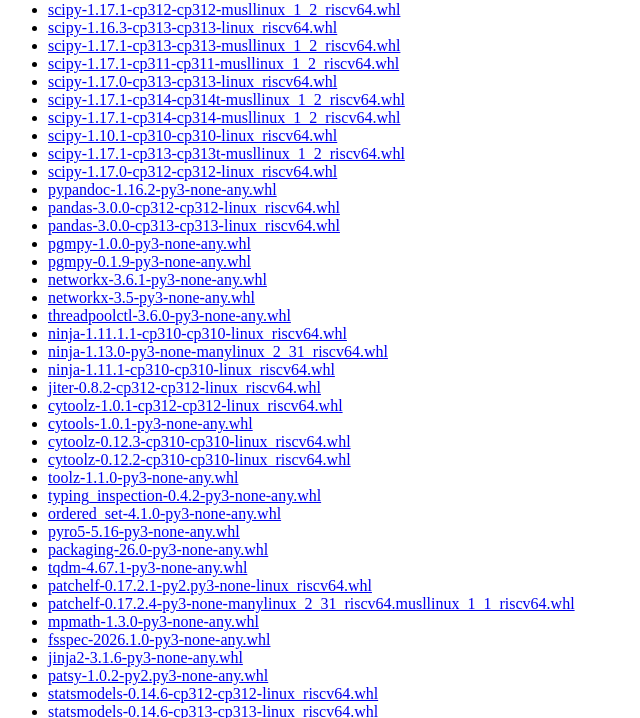
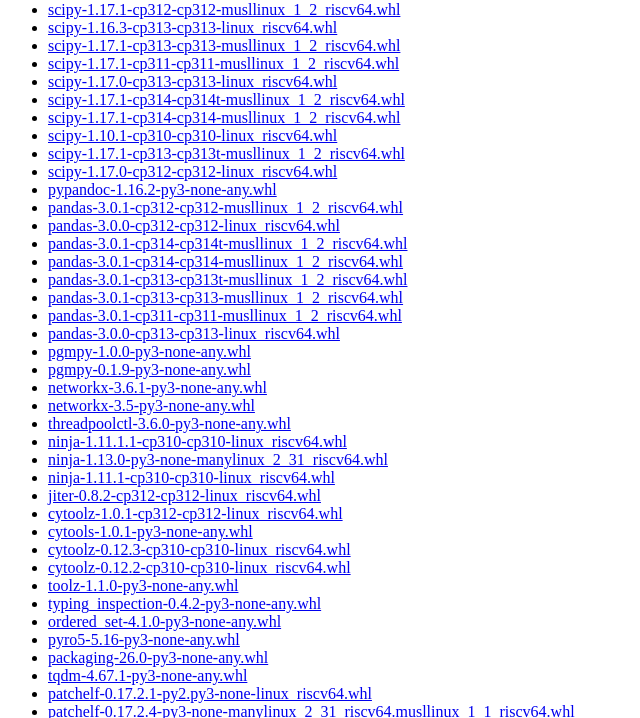
Before and after one commit to prototyp3-dev/pip-wheels-riscv, a plain HTML site: page wheels/index.html in a window 1280 px wide. Shown: the part 79-797 px from the top of the page, without its empty margins (0-640 px from the left). Drawn offline with Linux system fonts and the light colour scheme.

Commit message:
feat: pandas 3.0.1

```diff
--- a/wheels/index.html
+++ b/wheels/index.html
@@ -18,7 +18,13 @@
       <li><a href="https://github.com/prototyp3-dev/pip-wheels-riscv/raw/refs/heads/main/wheels/scipy/scipy-1.17.1-cp313-cp313t-musllinux_1_2_riscv64.whl">scipy-1.17.1-cp313-cp313t-musllinux_1_2_riscv64.whl</a></li>
       <li><a href="https://github.com/prototyp3-dev/pip-wheels-riscv/raw/refs/heads/main/wheels/scipy/scipy-1.17.0-cp312-cp312-linux_riscv64.whl">scipy-1.17.0-cp312-cp312-linux_riscv64.whl</a></li>
       <li><a href="https://github.com/prototyp3-dev/pip-wheels-riscv/raw/refs/heads/main/wheels/pypandoc/pypandoc-1.16.2-py3-none-any.whl">pypandoc-1.16.2-py3-none-any.whl</a></li>
+      <li><a href="https://github.com/prototyp3-dev/pip-wheels-riscv/raw/refs/heads/main/wheels/pandas/pandas-3.0.1-cp312-cp312-musllinux_1_2_riscv64.whl">pandas-3.0.1-cp312-cp312-musllinux_1_2_riscv64.whl</a></li>
       <li><a href="https://github.com/prototyp3-dev/pip-wheels-riscv/raw/refs/heads/main/wheels/pandas/pandas-3.0.0-cp312-cp312-linux_riscv64.whl">pandas-3.0.0-cp312-cp312-linux_riscv64.whl</a></li>
+      <li><a href="https://github.com/prototyp3-dev/pip-wheels-riscv/raw/refs/heads/main/wheels/pandas/pandas-3.0.1-cp314-cp314t-musllinux_1_2_riscv64.whl">pandas-3.0.1-cp314-cp314t-musllinux_1_2_riscv64.whl</a></li>
+      <li><a href="https://github.com/prototyp3-dev/pip-wheels-riscv/raw/refs/heads/main/wheels/pandas/pandas-3.0.1-cp314-cp314-musllinux_1_2_riscv64.whl">pandas-3.0.1-cp314-cp314-musllinux_1_2_riscv64.whl</a></li>
+      <li><a href="https://github.com/prototyp3-dev/pip-wheels-riscv/raw/refs/heads/main/wheels/pandas/pandas-3.0.1-cp313-cp313t-musllinux_1_2_riscv64.whl">pandas-3.0.1-cp313-cp313t-musllinux_1_2_riscv64.whl</a></li>
+      <li><a href="https://github.com/prototyp3-dev/pip-wheels-riscv/raw/refs/heads/main/wheels/pandas/pandas-3.0.1-cp313-cp313-musllinux_1_2_riscv64.whl">pandas-3.0.1-cp313-cp313-musllinux_1_2_riscv64.whl</a></li>
+      <li><a href="https://github.com/prototyp3-dev/pip-wheels-riscv/raw/refs/heads/main/wheels/pandas/pandas-3.0.1-cp311-cp311-musllinux_1_2_riscv64.whl">pandas-3.0.1-cp311-cp311-musllinux_1_2_riscv64.whl</a></li>
       <li><a href="https://github.com/prototyp3-dev/pip-wheels-riscv/raw/refs/heads/main/wheels/pandas/pandas-3.0.0-cp313-cp313-linux_riscv64.whl">pandas-3.0.0-cp313-cp313-linux_riscv64.whl</a></li>
       <li><a href="https://github.com/prototyp3-dev/pip-wheels-riscv/raw/refs/heads/main/wheels/pgmpy/pgmpy-1.0.0-py3-none-any.whl">pgmpy-1.0.0-py3-none-any.whl</a></li>
       <li><a href="https://github.com/prototyp3-dev/pip-wheels-riscv/raw/refs/heads/main/wheels/pgmpy/pgmpy-0.1.9-py3-none-any.whl">pgmpy-0.1.9-py3-none-any.whl</a></li>
```
Also changed, not shown: 6 other files.
